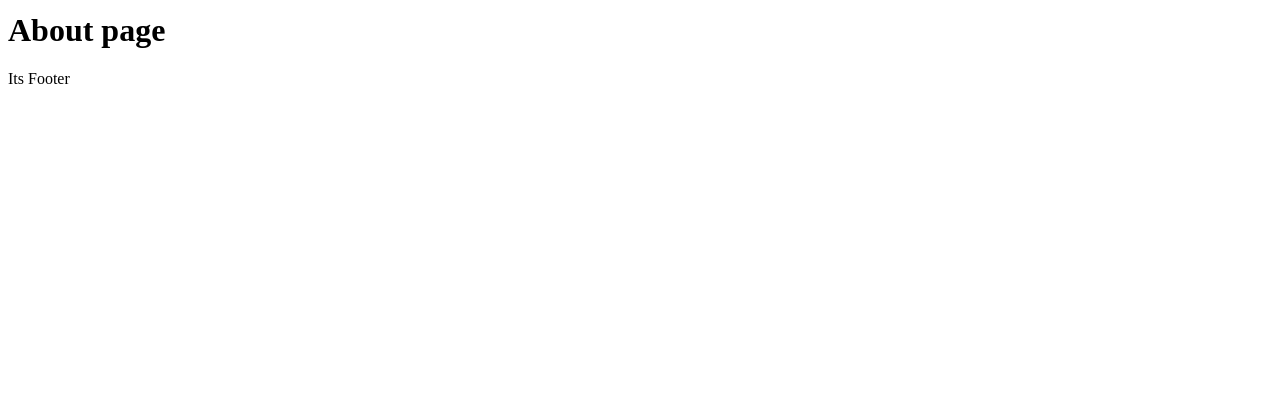
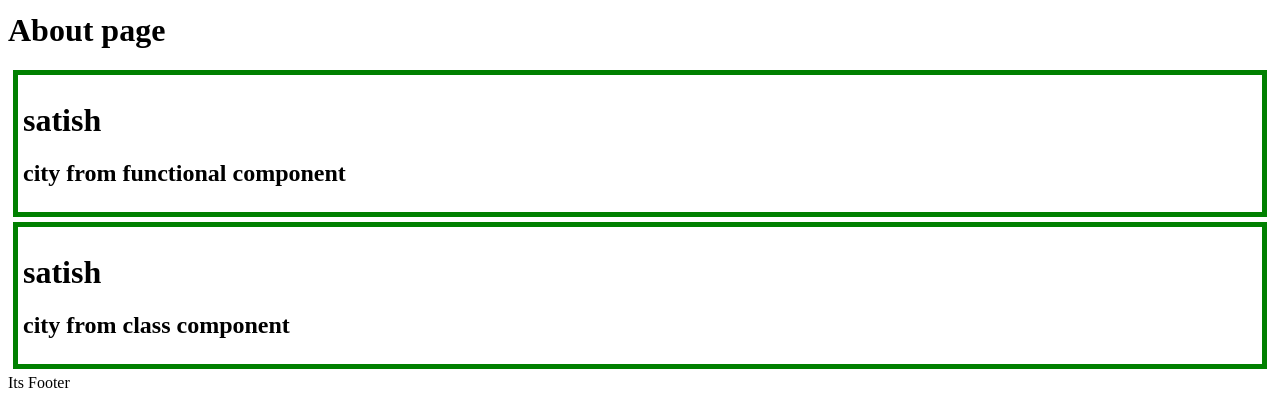
Before and after one commit to nagasatishkadiyam/reactapp, a React (Vite) app: page /about in a window 1280 px wide. Shown: the part 140-559 px from the top of the page. Built offline with nearby package versions, Linux system fonts and the light colour scheme.

Commit message:
class component

```diff
--- a/index.css
+++ b/index.css
@@ -84,3 +84,9 @@
     display: flex;
     justify-content: space-between;
 }
+
+.about {
+    border: 5px solid green;
+    margin: 5px;
+    padding: 5px;
+}
--- a/src/Components/About.js
+++ b/src/Components/About.js
@@ -1,7 +1,12 @@
+import User from "./User";
+import UserClass from "./UserClass";
+
 const About = () => {
     return (
         <div>
             <h1>About page</h1>
+            <User name={"satish"} city={"city from functional component"}></User>
+            <UserClass name={"satish"} city={"city from class component"} />
         </div>
     );
 }
--- /dev/null
+++ b/src/Components/User.js
@@ -0,0 +1,11 @@
+const User = (props) => {
+    const {name, city} = props;
+    return (
+        <div className="about">
+            <h1>{name}</h1>
+            <h2>{city}</h2>
+        </div>
+    );
+}
+
+export default User;
--- /dev/null
+++ b/src/Components/UserClass.js
@@ -0,0 +1,19 @@
+class UserClass extends React.Component
+{
+
+    constructor(props) {
+        super(props);
+    }
+
+    render() {
+        const {name, city} = this.props;
+        return (
+            <div className="about">
+                <h1>{name}</h1>
+                <h2>{city}</h2>
+            </div>
+        );
+    };
+}
+
+export default UserClass;
```
Also changed, not shown: 1 other file (tests, documents, lock files or other folders).
